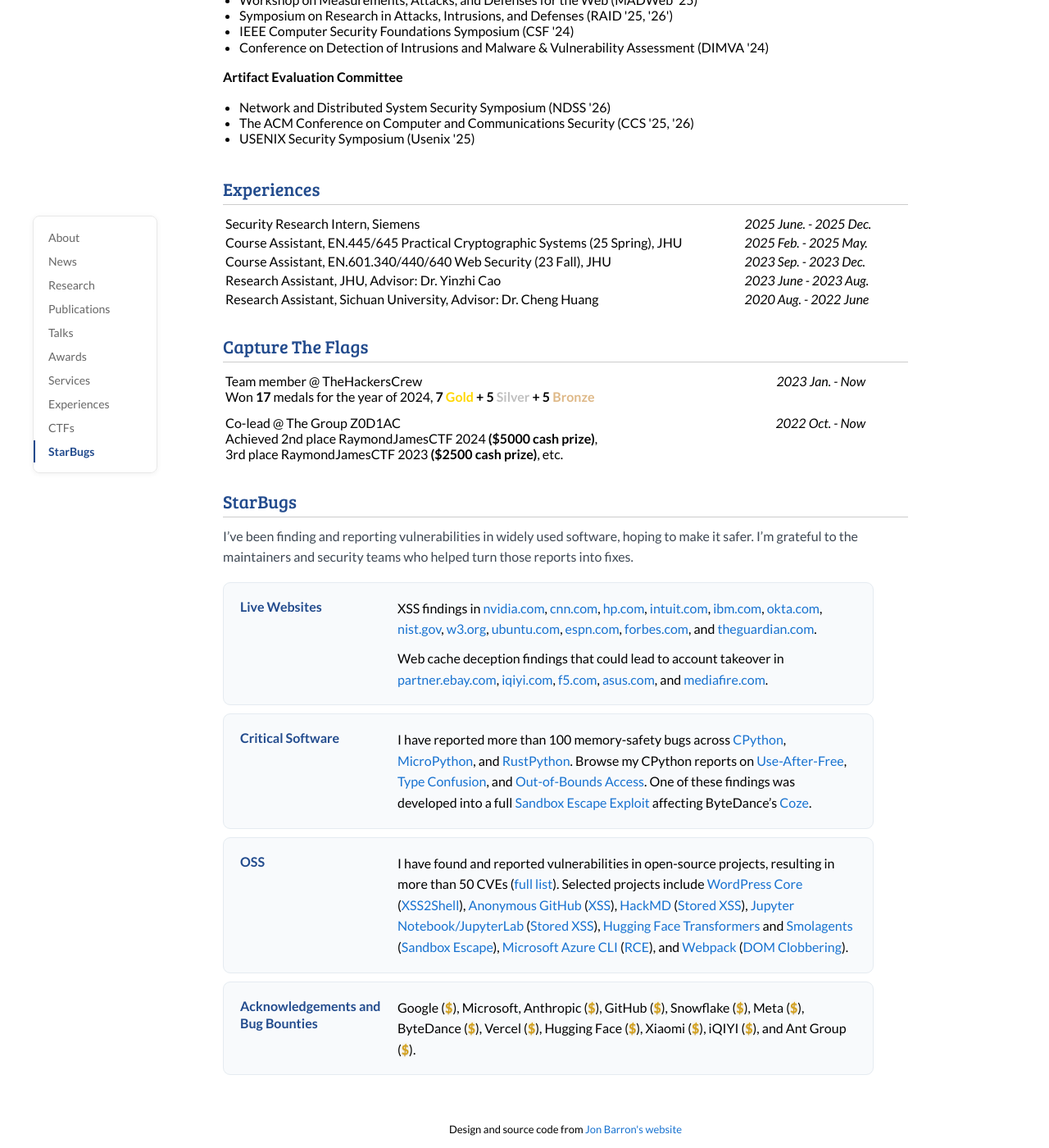
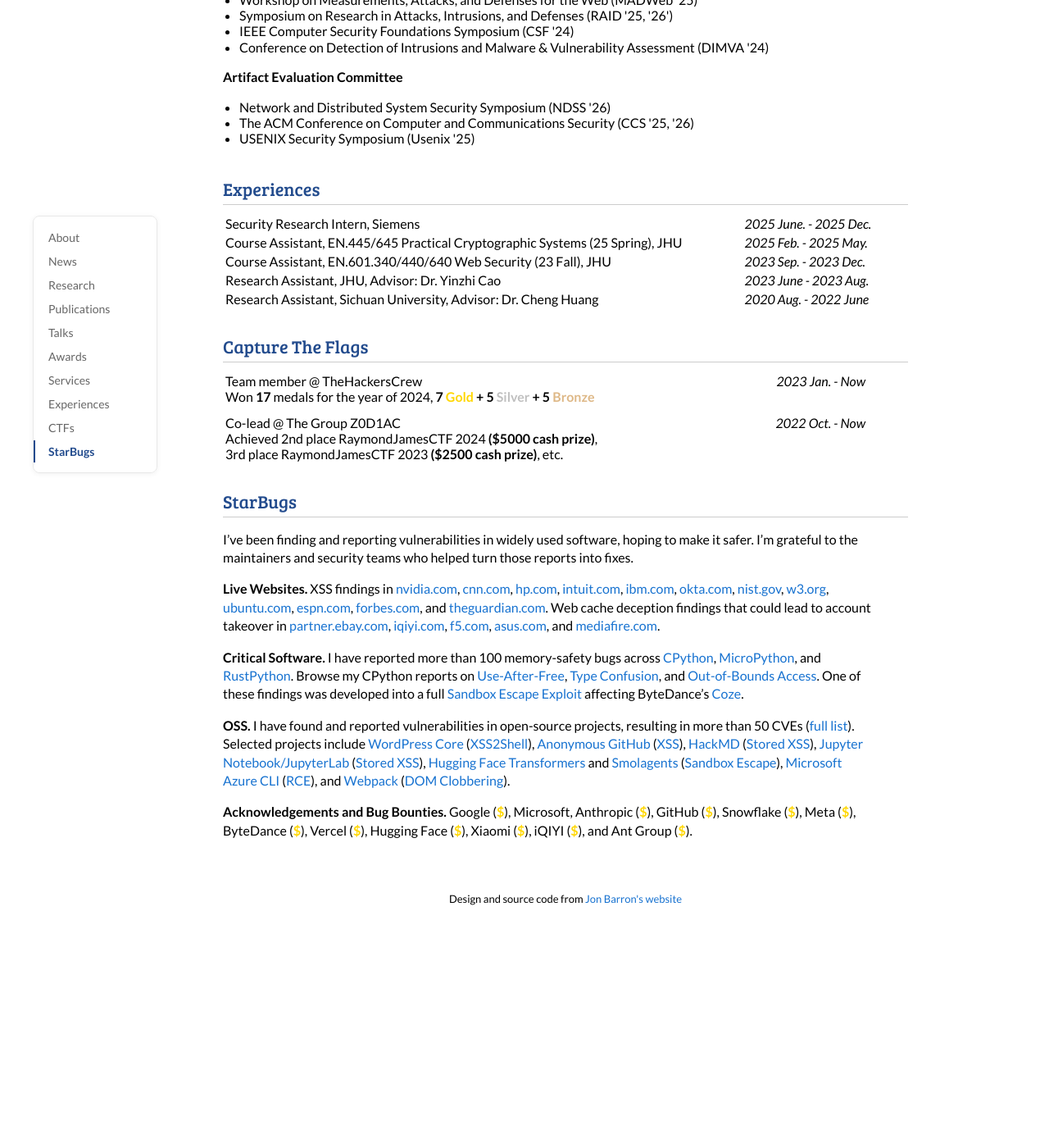
Before and after one commit to jackfromeast/jackfromeast.github.io, a Jekyll site: the page built from _posts/2026-09-17-Minnie.md, in a window 1280 px wide and 1400 px high, scrolled down 3878 px. Shown: the whole window at 82% size. Built offline with Jekyll 4.4.1, drawn with Linux system fonts in a browser that asks for light colours; a style sheet for code colours, icons or effects is not loaded; after the commit the page ends 4996 px from its top, so only the background shows below that.

Commit message:
Restore simple StarBugs layout and match CTF gold

```diff
--- a/_layouts/default.html
+++ b/_layouts/default.html
@@ -438,14 +438,11 @@
               <div id="cves" style="margin-bottom: 10px;">
                 <h2>StarBugs</h2>
               </div>
-              <div class="starbugs">
-              <p class="starbugs-intro">
+              <p style="margin-right: 5%;">
                 I’ve been finding and reporting vulnerabilities in widely used software, hoping to make it safer. I’m grateful to the maintainers and security teams who helped turn those reports into fixes.
               </p>
-              <section class="starbugs-card" aria-labelledby="starbugs-websites">
-                <h3 id="starbugs-websites">Live Websites</h3>
-                <div class="starbugs-card-content">
-                <p>XSS findings in
+              <p style="margin-right: 5%;">
+                <strong>Live Websites.</strong> XSS findings in
                 <a href="https://www.nvidia.com/">nvidia.com</a>,
                 <a href="https://www.cnn.com/">cnn.com</a>,
                 <a href="https://www.hp.com/">hp.com</a>,
@@ -457,19 +454,16 @@
                 <a href="https://ubuntu.com/">ubuntu.com</a>,
                 <a href="https://www.espn.com/">espn.com</a>,
                 <a href="https://www.forbes.com/">forbes.com</a>, and
-                <a href="https://www.theguardian.com/">theguardian.com</a>.</p>
-                <p>Web cache deception findings that could lead to account takeover in
+                <a href="https://www.theguardian.com/">theguardian.com</a>.
+                Web cache deception findings that could lead to account takeover in
                 <a href="https://partner.ebay.com/">partner.ebay.com</a>,
                 <a href="https://www.iqiyi.com/">iqiyi.com</a>,
                 <a href="https://www.f5.com/">f5.com</a>,
                 <a href="https://www.asus.com/">asus.com</a>, and
-                <a href="https://www.mediafire.com/">mediafire.com</a>.</p>
-                </div>
-              </section>
-              <section class="starbugs-card" aria-labelledby="starbugs-software">
-                <h3 id="starbugs-software">Critical Software</h3>
-                <div class="starbugs-card-content">
-                <p>I have reported more than 100 memory-safety bugs across
+                <a href="https://www.mediafire.com/">mediafire.com</a>.
+              </p>
+              <p style="margin-right: 5%;">
+                <strong>Critical Software.</strong> I have reported more than 100 memory-safety bugs across
                 <a href="https://github.com/python/cpython">CPython</a>,
                 <a href="https://github.com/micropython/micropython">MicroPython</a>, and
                 <a href="https://github.com/RustPython/RustPython">RustPython</a>.
@@ -479,13 +473,10 @@
                 <a href="https://github.com/python/cpython/issues?q=Out-of-bound+author%3Ajackfromeast">Out-of-Bounds Access</a>.
                 One of these findings was developed into a full
                 <a href="https://github.com/coze-dev/coze-studio/pull/2572">Sandbox Escape Exploit</a>
-                affecting ByteDance’s <a href="https://github.com/coze-dev/coze-studio">Coze</a>.</p>
-                </div>
-              </section>
-              <section class="starbugs-card" aria-labelledby="starbugs-oss">
-                <h3 id="starbugs-oss">OSS</h3>
-                <div class="starbugs-card-content">
-                <p>I have found and reported vulnerabilities in open-source projects, resulting in more than 50 CVEs
+                affecting ByteDance’s <a href="https://github.com/coze-dev/coze-studio">Coze</a>.
+              </p>
+              <p style="margin-right: 5%;">
+                <strong>OSS.</strong> I have found and reported vulnerabilities in open-source projects, resulting in more than 50 CVEs
                 (<a href="https://github.com/jackfromeast/jackfromeast.github.io/blob/master/_data/vulns.yml">full list</a>).
                 Selected projects include
                 <a href="https://wordpress.org/">WordPress Core</a>
@@ -502,16 +493,11 @@
                 <a href="https://learn.microsoft.com/en-us/cli/azure/what-is-azure-cli">Microsoft Azure CLI</a>
                 (<a href="https://msrc.microsoft.com/update-guide/en-US/vulnerability/CVE-2025-24049">RCE</a>), and
                 <a href="https://webpack.js.org/">Webpack</a>
-                (<a href="https://github.com/advisories/GHSA-4vvj-4cpr-p986">DOM Clobbering</a>).</p>
-                </div>
-              </section>
-              <section class="starbugs-card" aria-labelledby="starbugs-acknowledgements">
-                <h3 id="starbugs-acknowledgements">Acknowledgements and Bug Bounties</h3>
-                <div class="starbugs-card-content">
-                <p>Google (<span class="bounty-dollar">$</span>), Microsoft, Anthropic (<span class="bounty-dollar">$</span>), GitHub (<span class="bounty-dollar">$</span>), Snowflake (<span class="bounty-dollar">$</span>), Meta (<span class="bounty-dollar">$</span>), ByteDance (<span class="bounty-dollar">$</span>), Vercel (<span class="bounty-dollar">$</span>), Hugging Face (<span class="bounty-dollar">$</span>), Xiaomi (<span class="bounty-dollar">$</span>), iQIYI (<span class="bounty-dollar">$</span>), and Ant Group (<span class="bounty-dollar">$</span>).</p>
-                </div>
-              </section>
-              </div>
+                (<a href="https://github.com/advisories/GHSA-4vvj-4cpr-p986">DOM Clobbering</a>).
+              </p>
+              <p style="margin-right: 5%;">
+                <strong>Acknowledgements and Bug Bounties.</strong> Google (<span class="bounty-dollar">$</span>), Microsoft, Anthropic (<span class="bounty-dollar">$</span>), GitHub (<span class="bounty-dollar">$</span>), Snowflake (<span class="bounty-dollar">$</span>), Meta (<span class="bounty-dollar">$</span>), ByteDance (<span class="bounty-dollar">$</span>), Vercel (<span class="bounty-dollar">$</span>), Hugging Face (<span class="bounty-dollar">$</span>), Xiaomi (<span class="bounty-dollar">$</span>), iQIYI (<span class="bounty-dollar">$</span>), and Ant Group (<span class="bounty-dollar">$</span>).
+              </p>
             </td>
           </tr>
         </table>
--- a/style.scss
+++ b/style.scss
@@ -100,59 +100,8 @@ li {
 }
 
 .bounty-dollar {
-  color: #d4a017;
+  color: gold;
   font-weight: 700;
-  text-shadow: 0 1px 0 rgba(120, 76, 0, 0.28), 0 0 5px rgba(232, 178, 37, 0.32);
-}
-
-/* StarBugs: compact, readable groups within the academic page layout */
-.starbugs {
-  margin-right: 5%;
-}
-
-.starbugs-intro {
-  color: #3e4854;
-  line-height: 1.6;
-  margin: 2px 0 18px;
-}
-
-.starbugs-card {
-  display: grid;
-  grid-template-columns: 172px minmax(0, 1fr);
-  gap: 20px;
-  padding: 18px 20px;
-  margin: 0 0 10px;
-  background: #f8fafc;
-  border: 1px solid #e5ebf1;
-  border-radius: 9px;
-}
-
-.starbugs-card h3 {
-  display: block;
-  color: #224b8d;
-  line-height: 1.35;
-  margin: 0;
-}
-
-.starbugs-card-content p {
-  line-height: 1.6;
-  margin: 0;
-}
-
-.starbugs-card-content p + p {
-  margin-top: 10px;
-}
-
-@media screen and (max-width: 600px) {
-  .starbugs {
-    margin-right: 0;
-  }
-
-  .starbugs-card {
-    grid-template-columns: 1fr;
-    gap: 8px;
-    padding: 16px;
-  }
 }
 
 /* Image fade helpers */
```
